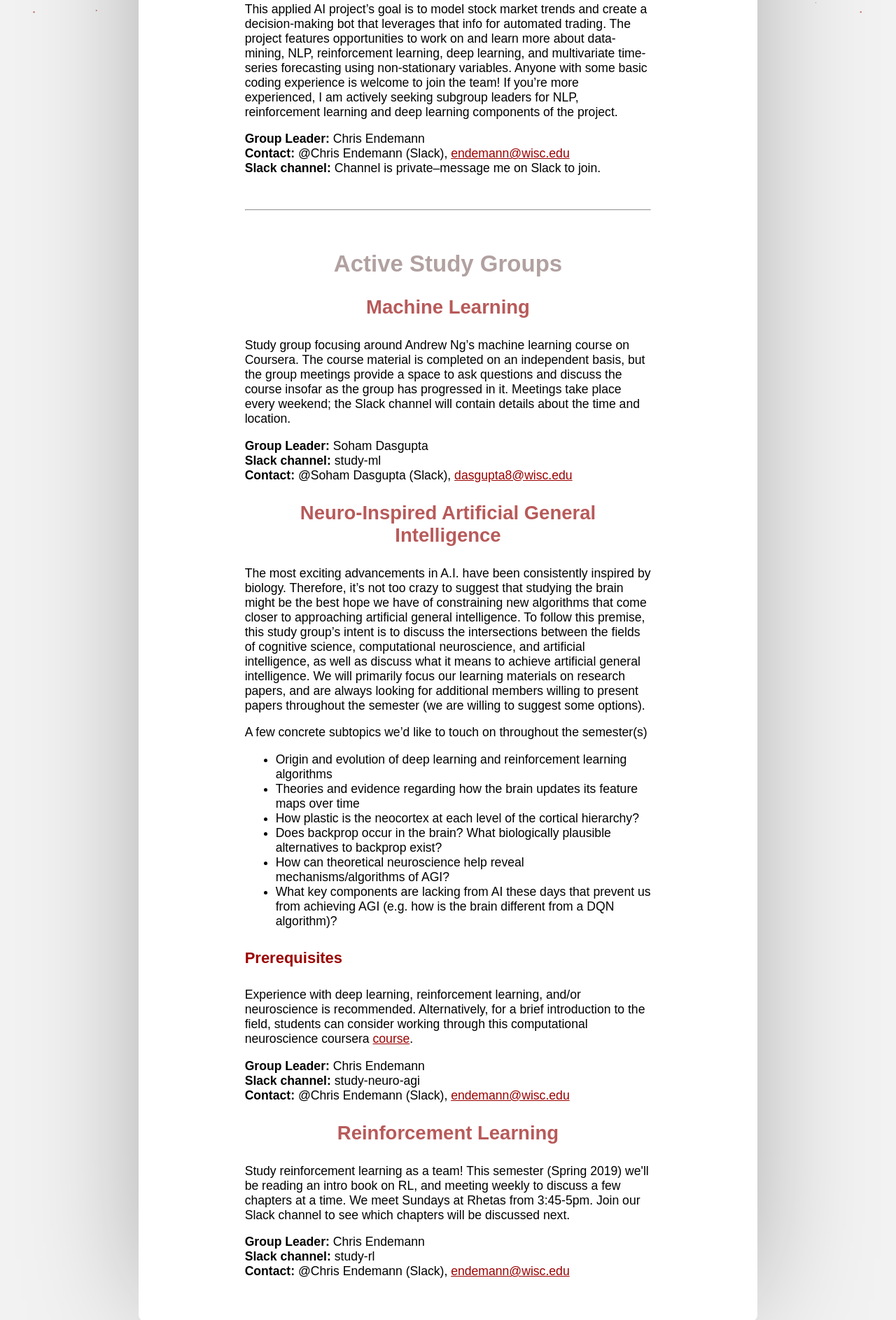
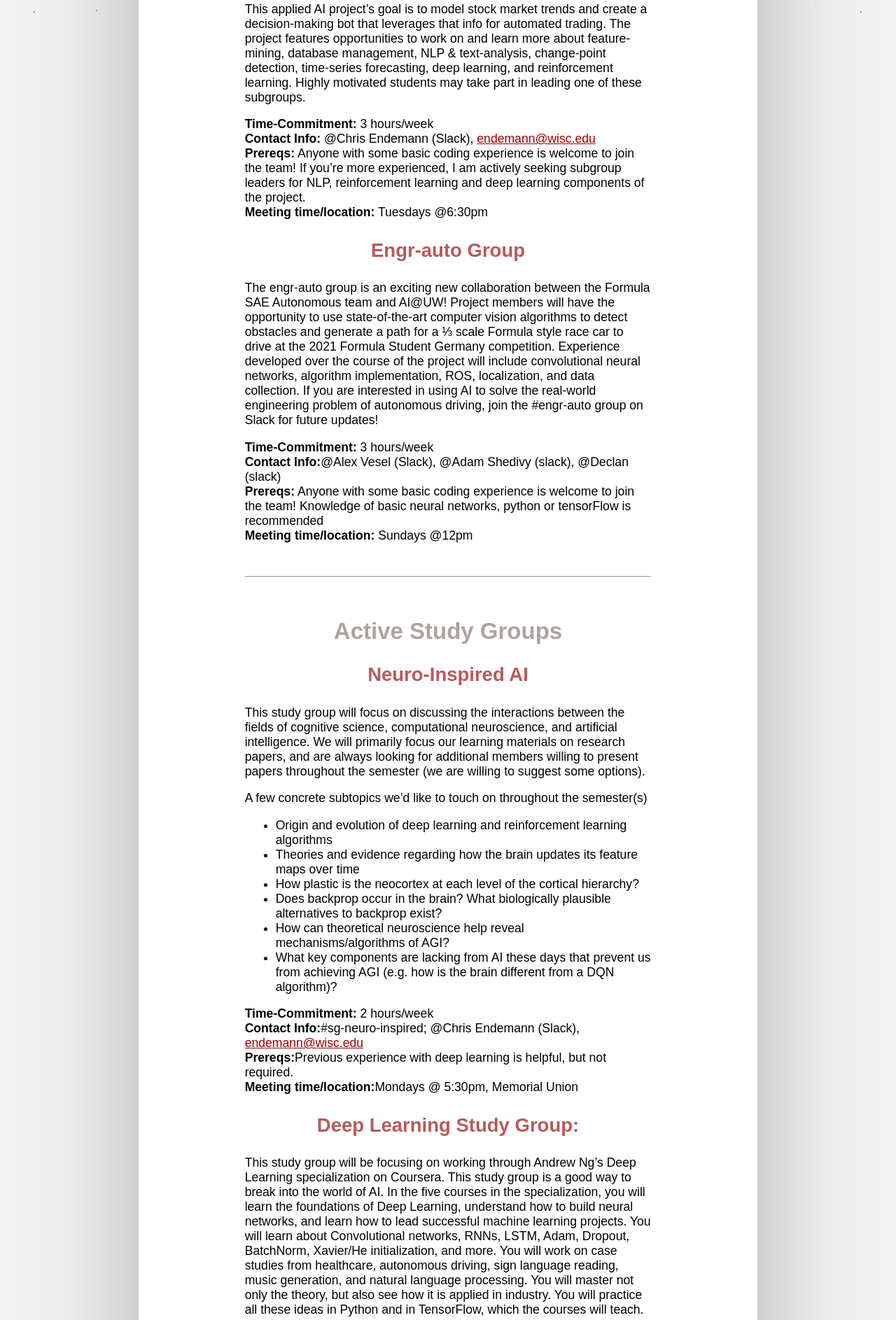
Before and after one commit to ai-club-uwmadison/ai-club-website, a plain HTML site: page projects.html in a window 1280 px wide. Shown: the part 780-2666 px from the top of the page at 70% size. Drawn offline with Linux system fonts and the light colour scheme; a web font is replaced by a local one.

Commit message:
Update projects.html

```diff
--- a/projects.html
+++ b/projects.html
@@ -138,18 +138,20 @@
         <h2>Active Engineering Teams</h2>
 
         <h3><span id="att"></span>Algorithmic Trading Team</h3>
-        <p>This applied AI project’s goal is to model stock market trends and create a decision-making bot that leverages that info for automated trading. The project features opportunities to work on and learn more about data-mining, NLP, reinforcement learning, deep learning, and multivariate time-series forecasting using non-stationary variables. Anyone with some basic coding experience is welcome to join the team! If you’re more experienced, I am actively seeking subgroup leaders for NLP, reinforcement learning and deep learning components of the project.</p>
-        <p><strong>Group Leader:</strong> Chris Endemann<br />
-        <strong>Contact:</strong> @Chris Endemann (Slack), <a href="mailto: endemann@wisc.edu">endemann@wisc.edu</a><br />
-        <strong>Slack channel:</strong> Channel is private–message me on Slack to join.</p>
+        <p>This applied AI project’s goal is to model stock market trends and create a decision-making bot that leverages that info for automated trading. The project features opportunities to work on and learn more about feature-mining, database management, NLP & text-analysis, change-point detection, time-series forecasting, deep learning, and reinforcement learning. Highly motivated students may take part in leading one of these subgroups.</p>
+        <p><strong>Time-Commitment:</strong> 3 hours/week<br />
+        <strong>Contact Info:</strong> @Chris Endemann (Slack), <a href="mailto: endemann@wisc.edu">endemann@wisc.edu</a><br />
+        <strong>Prereqs:</strong>  Anyone with some basic coding experience is welcome to join the team! If you’re more experienced, I am actively seeking subgroup leaders for NLP, reinforcement learning and deep learning components of the project.<br />
+        <strong>Meeting time/location:</strong> Tuesdays @6:30pm</p>
 
-        <!--<h3><span id="lsct"></span>Learning Source Code Team</h3>
-        <p>Engineering team applying deep learning methods to source code related tasks. We will be focusing on predicting next revision by viewing code as a 2-D image. We are open to other tasks or ideas. Practical knowledge about neural networks, code analysis and programming language is preferred. Python will be mostly used for development. Please join us if you are interested in deep learning for code!</p>
-        <p><strong>Group Leader:</strong> <a href="http://pages.cs.wisc.edu/~jz/">Jinman Zhao</a><br />
-        <strong>Contact:</strong> @Jinman (Slack), <a href="mailto: jz@cs.wisc.edu">jz@cs.wisc.edu</a> <br />
-        <strong>Slack channel:</strong> engr-code-learning</p>
+        <h3><span id="lsct"></span>Engr-auto Group</h3>
+        <p>The engr-auto group is an exciting new collaboration between the Formula SAE Autonomous team and AI@UW!  Project members will have the opportunity to use state-of-the-art computer vision algorithms to detect obstacles and generate a path for a ⅓ scale Formula style race car to drive at the 2021 Formula Student Germany competition.  Experience developed over the course of the project will include convolutional neural networks, algorithm implementation, ROS, localization, and data collection.  If you are interested in using AI to solve the real-world engineering problem of autonomous driving, join the #engr-auto group on Slack for future updates!</p>
+        <p><strong>Time-Commitment:</strong> 3 hours/week<br />
+        <strong>Contact Info:</strong>@Alex Vesel (Slack), @Adam Shedivy (slack), @Declan (slack)<br />
+        <strong>Prereqs:</strong>   Anyone with some basic coding experience is welcome to join the team! Knowledge of basic neural networks, python or tensorFlow is recommended<br />
+        <strong>Meeting time/location:</strong> Sundays @12pm</p>
 
-        <h3><span id="ms"></span>Machine Sentience</h3>
+         <!-- <h3><span id="ms"></span>Machine Sentience</h3>
         <p>This engineering team will be focused on learning about Guilio Tononi's theory of <a href="http://integratedinformationtheory.org/">integrated information (IIT)</a>, and will
         attempt to measure phi (integrated information) in various AI models using appropriate approximations of phi.</p>
         <p><strong>Group Leaders:</strong>Chris Endemann, Declan Campbell<br />
@@ -160,14 +162,15 @@
         <br><hr><br>
         <h2>Active Study Groups</h2>
 
-        <h3><span id="ml"></span>Machine Learning</h3>
+        <!-- <h3><span id="ml"></span>Machine Learning</h3>
         <p>Study group focusing around Andrew Ng’s machine learning course on Coursera. The course material is completed on an independent basis, but the group meetings provide a space to ask questions and discuss the course insofar as the group has progressed in it. Meetings take place every weekend; the Slack channel will contain details about the time and location.</p>
         <p><strong>Group Leader:</strong> Soham Dasgupta <br />
         <strong>Slack channel:</strong> study-ml<br />
-        <strong>Contact:</strong> @Soham Dasgupta (Slack), <a href="mailto: dasgupta8@wisc.edu">dasgupta8@wisc.edu</a></p>
+        <strong>Contact:</strong> @Soham Dasgupta (Slack), <a href="mailto: dasgupta8@wisc.edu">dasgupta8@wisc.edu</a></p> -->
 
-        <h3><span id="niagi"></span>Neuro-Inspired Artificial General Intelligence</h3>
-        <p>The most exciting advancements in A.I. have been consistently inspired by biology. Therefore, it’s not too crazy to suggest that studying the brain might be the best hope we have of constraining new algorithms that come closer to approaching artificial general intelligence. To follow this premise, this study group’s intent is to discuss the intersections between the fields of cognitive science, computational neuroscience, and artificial intelligence, as well as discuss what it means to achieve artificial general intelligence. We will primarily focus our learning materials on research papers, and are always looking for additional members willing to present papers throughout the semester (we are willing to suggest some options).</p>
+        <h3><span id="niagi"></span>Neuro-Inspired AI</h3>
+        <p>This study group will focus on discussing the interactions between the fields of cognitive science, computational neuroscience, and artificial intelligence. We will primarily focus our learning materials on research papers, and are always looking for additional members willing to present papers throughout the semester (we are willing to suggest some options).<br>
+</p>
         <p>A few concrete subtopics we’d like to touch on throughout the semester(s)</p>
         <ul>
         <li>Origin and evolution of deep learning and reinforcement learning algorithms</li>
@@ -177,20 +180,58 @@
         <li>How can theoretical neuroscience help reveal mechanisms/algorithms of AGI?</li>
         <li>What key components are lacking from AI these days that prevent us from achieving AGI (e.g. how is the brain different from a DQN algorithm)?</li>
         </ul>
-        <h4>Prerequisites</h4>
-        <p>Experience with deep learning, reinforcement learning, and/or neuroscience is recommended. Alternatively, for a brief introduction to the field, students can consider working through this computational neuroscience coursera <a href="https://www.coursera.org/learn/computational-neuroscience#syllabus">course</a>.</p>
-        <p><strong>Group Leader:</strong> Chris Endemann<br />
-        <strong>Slack channel:</strong> study-neuro-agi<br />
-        <strong>Contact:</strong> @Chris Endemann (Slack), <a href="mailto: endemann@wisc.edu">endemann@wisc.edu</a></p>
 
-        <h3><span id="rl"></span>Reinforcement Learning</h3>
+        <p><strong>Time-Commitment:</strong> 2 hours/week<br />
+        <strong>Contact Info:</strong>#sg-neuro-inspired; @Chris Endemann (Slack), <a href="mailto:endemann@wisc.edu">endemann@wisc.edu</a><br />
+        <strong>Prereqs:</strong>Previous experience with deep learning is helpful, but not required.
+<br />
+        <strong>Meeting time/location:</strong>Mondays @ 5:30pm, Memorial Union</p>
+
+        <!-- <h3><span id="rl"></span>Reinforcement Learning</h3>
         <p>Study reinforcement learning as a team! This semester (Spring 2019) we'll be reading an intro book on RL, and meeting
         weekly to discuss a few chapters at a time. We meet Sundays at Rhetas from 3:45-5pm. Join our Slack channel to see which
         chapters will be discussed next.</p>
         <p><strong>Group Leader:</strong> Chris Endemann <br />
             <strong>Slack channel:</strong> study-rl <br />
             <strong>Contact:</strong> @Chris Endemann (Slack), <a href="mailto: endemann@wisc.edu">endemann@wisc.edu</a>
-        </p>
+        </p> -->
+
+        <h3><span id="lsct"></span>Deep Learning Study Group:</h3>
+        <p>This study group will be focusing on working through Andrew Ng’s Deep Learning specialization on Coursera. This study group is a good way to break into the world of AI. In the five courses in the specialization, you will learn the foundations of Deep Learning, understand how to build neural networks, and learn how to lead successful machine learning projects. You will learn about Convolutional networks, RNNs, LSTM, Adam, Dropout, BatchNorm, Xavier/He initialization, and more. You will work on case studies from healthcare, autonomous driving, sign language reading, music generation, and natural language processing. You will master not only the theory, but also see how it is applied in industry. You will practice all these ideas in Python and in TensorFlow, which the courses will teach.</p>
+        <p><strong>Time-Commitment:</strong>  2-3 hours/week<br />
+        <strong>Contact Info:</strong>#sg-deep-learning; @Vishnu Yarlagadda (Slack); @Katherine Fu (Slack); <a href="mailto:vyarlagadda@wisc.edu">vyarlagadda@wisc.edu</a><br />
+        <strong>Prereqs:</strong>Previous experience with basic linear algebra (matrices) is helpful, but not required<br />
+        <strong>Meeting time/location:</strong>Mondays @ 7:30, Location: Check Slack</p>
+
+        <h3><span id="lsct"></span>Causal Architecture Study Group:</h3>
+        <p>To effectively engage with the world, AI must reckon with information and causality. Further, the design of innovative artificially intelligent systems may improve by drawing inspiration from the remarkable causal architecture of some of the systems it seeks to imitate: living organisms and conscious minds. As such, we will approach this topic from several vantage points, including converging scientific theories of consciousness and the origin of life. We will assume no prior knowledge and build up the requisite mathematics and information theory as we go. The goal is to explore artificial intelligence as a “causally emergent” phenomena (see Agents Above, Atoms Below) through a discussion of research papers and topic primers.</p>
+        <p><strong>Time-Commitment:</strong>0-4 hours/week<br />
+        <strong>Contact Info:</strong> #sg-causal-arch; @Alex Plum (Slack), <a href="mailto:amplum@wisc.edu">amplum@wisc.edu</a><br />
+        <strong>Prereqs:</strong>None! Previous experience with probability theory, information theory, and stochastic processes is helpful, but not required.<br />
+        <strong>Meeting time/location:</strong>Wednesdays @ 7:30, Location: Check Slack</p>
+
+        <h3><span id="lsct"></span>Introduction to AI Study Group:</h3>
+        <p>Working through material from the book Artificial Intelligence: A Modern Approach by Russell and Norvig. There will be a decent overlap with the material taught in UW-Madison’s CS 540: Introduction to artificial intelligence, but we won't focus on the programming side of things unless people really want to. Great for people who want a solid conceptual foundation of classical AI techniques.</p>
+        <p><strong>Time-Commitment:</strong>1-3 hours/week<br />
+        <strong>Contact Info:</strong>#sg-intro-ai; @Nickolas Comeau (Slack), <a href="mailto:ncomeau@wisc.edu">ncomeau@wisc.edu or Jules Vigy / Shri Shruthi Shridhar on slack</a><br />
+        <strong>Prereqs:</strong>Some background in calculus helpful, but no hard prerequisite knowledge requirements.<br />
+        <strong>Meeting time/location:</strong>Sundays @ 6:00, Location: Computer Sciences room 1257</p>
+
+        <h3><span id="lsct"></span>Ethical AI Study Group: </h3>
+        <p>This club-wide study group has been enacted to help the club establish several documents related to ethical guidelines in the tech industry. EVERYONE is encouraged to participate. We are making the slack channel for this group one of the default channels on slack so that as many club members as possible have a chance to respond to our polls. Soon, we will post a document to help summarize a reasonable and agreed upon set of standards to help mitigate risk associated with different platforms/apps/practices. Some of our core topics of interest include:</p>
+        <ul>
+            <li>User-Validation: Are bots a risk or not? How difficult is it to detect bots on social media platforms?</li>
+            <li>Algorithm Use: When should open source or complete transparency be encouraged/required<li>
+            <li>Data Use: How transparent should data-use be? What is a reasonable way to communicate such use? </li>
+            <li>Security standards: how can we protect user-data?</li>
+            <li>Model Interpretability: When to avoid black-box models</li>
+            <li>Bias: How to detect and when to intervene - content generators, classifiers</li>
+
+        <p><strong>Time-Commitment:</strong>10 minutes/week<br />
+        <strong>Contact Info:</strong>#sg-ethical-ai; @Chris Endemann (Slack), <a href="mailto:endemann@wisc.edu">endemann@wisc.edu
+</a><br />
+        <strong>Prereqs:</strong>None<br />
+        <strong>Meeting time/location:</strong>Currently there are no meeting times.</p>
 
     </div>
 
```
